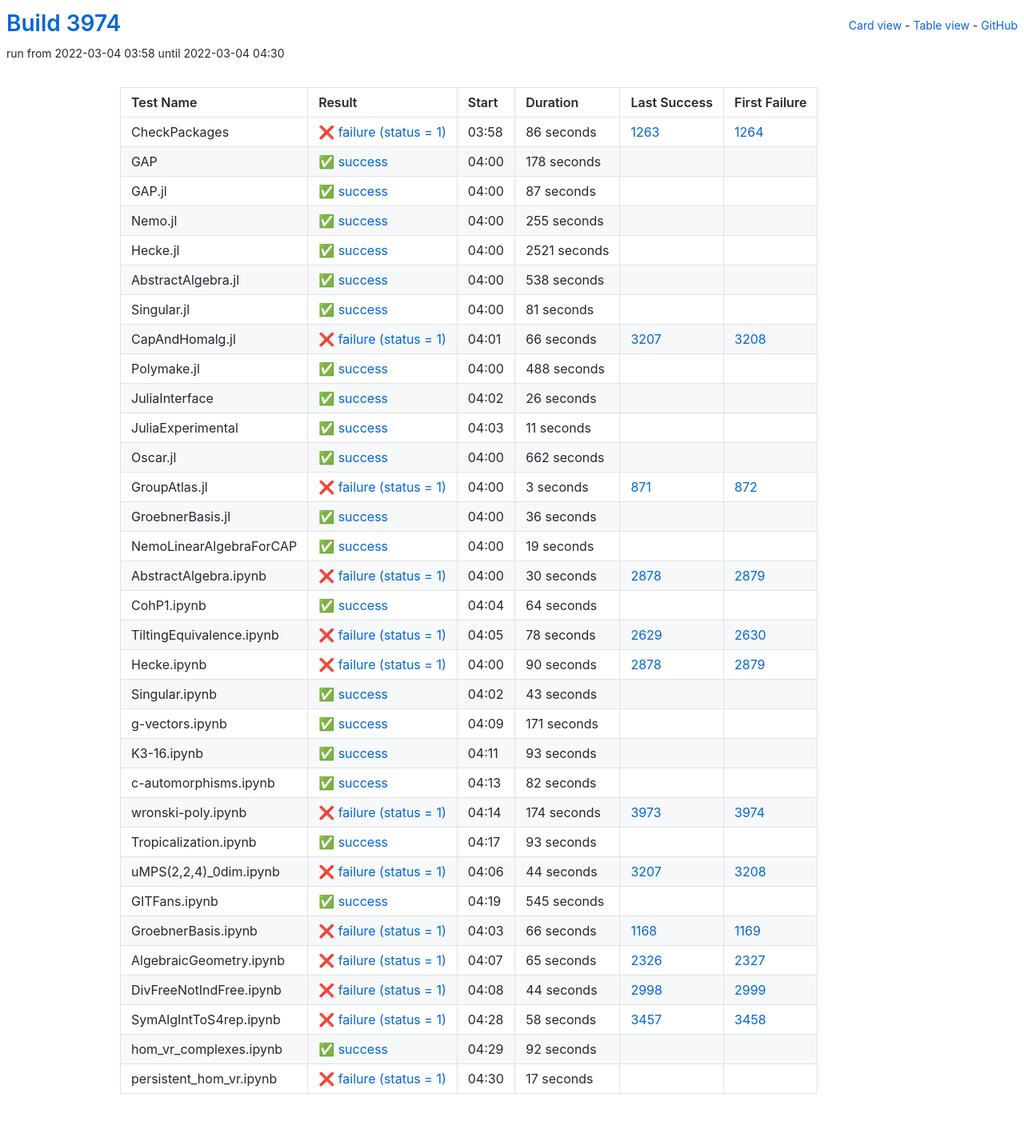
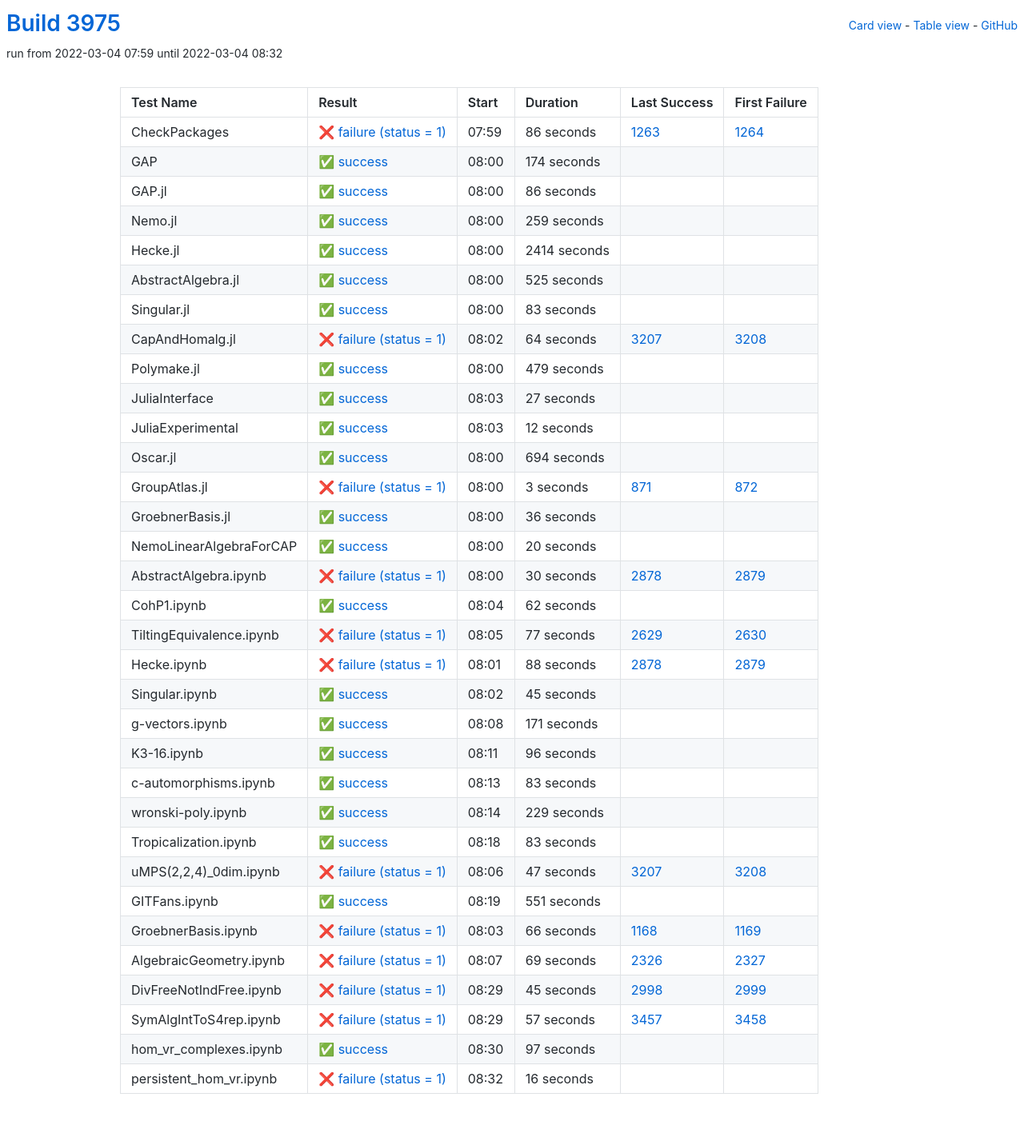
Before and after one commit to oscar-system/oscar-ci-status-stable, a Jekyll site: the page built from table.html, in a window 1280 px wide. Shown: the whole page at 80% size. Built offline with Jekyll 4.4.1, drawn with Linux system fonts in a browser that asks for light colours.

Commit message:
Build #3975

```diff
--- a/_data/ci.yml
+++ b/_data/ci.yml
@@ -1,6 +1,6 @@
 ---
-build: 3974
-build_url: https://oscarci.mathematik.uni-kl.de/job/oscar-stable/3974/
+build: 3975
+build_url: https://oscarci.mathematik.uni-kl.de/job/oscar-stable/3975/
 job: oscar-stable
 organization: oscar-system
 repo: oscar-ci-status-stable
@@ -8,8 +8,8 @@ repourl: https://github.com/oscar-system/oscar-ci-status-stable
 tests:
 - name: CheckPackages
   id: checkpackages
-  log: https://oscarci.mathematik.uni-kl.de/job/oscar-stable/3974/artifact/logs/build-3974/CheckPackages.log
-  start: 2022-03-04 03:58
+  log: https://oscarci.mathematik.uni-kl.de/job/oscar-stable/3975/artifact/logs/build-3975/CheckPackages.log
+  start: 2022-03-04 07:59
   success: false
   exitcode: 1
   status: failure
@@ -20,140 +20,140 @@ tests:
   first_failure_url: https://oscarci.mathematik.uni-kl.de/job/oscar-stable/1264/
 - name: GAP
   id: gap
-  log: https://oscarci.mathematik.uni-kl.de/job/oscar-stable/3974/artifact/logs/build-3974/GAP.log
-  start: 2022-03-04 04:00
+  log: https://oscarci.mathematik.uni-kl.de/job/oscar-stable/3975/artifact/logs/build-3975/GAP.log
+  start: 2022-03-04 08:00
   success: true
   exitcode: 0
   status: success
-  duration: 178
+  duration: 174
   last_success: false
   last_success_url:
   first_failure: false
   first_failure_url:
 - name: GAP.jl
   id: gap-jl
-  log: https://oscarci.mathematik.uni-kl.de/job/oscar-stable/3974/artifact/logs/build-3974/GAP.jl.log
-  start: 2022-03-04 04:00
+  log: https://oscarci.mathematik.uni-kl.de/job/oscar-stable/3975/artifact/logs/build-3975/GAP.jl.log
+  start: 2022-03-04 08:00
   success: true
   exitcode: 0
   status: success
-  duration: 87
+  duration: 86
   last_success: false
   last_success_url:
   first_failure: false
   first_failure_url:
 - name: Nemo.jl
   id: nemo-jl
-  log: https://oscarci.mathematik.uni-kl.de/job/oscar-stable/3974/artifact/logs/build-3974/Nemo.jl.log
-  start: 2022-03-04 04:00
+  log: https://oscarci.mathematik.uni-kl.de/job/oscar-stable/3975/artifact/logs/build-3975/Nemo.jl.log
+  start: 2022-03-04 08:00
   success: true
   exitcode: 0
   status: success
-  duration: 255
+  duration: 259
   last_success: false
   last_success_url:
   first_failure: false
   first_failure_url:
 - name: Hecke.jl
   id: hecke-jl
-  log: https://oscarci.mathematik.uni-kl.de/job/oscar-stable/3974/artifact/logs/build-3974/Hecke.jl.log
-  start: 2022-03-04 04:00
+  log: https://oscarci.mathematik.uni-kl.de/job/oscar-stable/3975/artifact/logs/build-3975/Hecke.jl.log
+  start: 2022-03-04 08:00
   success: true
   exitcode: 0
   status: success
-  duration: 2521
+  duration: 2414
   last_success: false
   last_success_url:
   first_failure: false
   first_failure_url:
 - name: AbstractAlgebra.jl
   id: abstractalgebra-jl
-  log: https://oscarci.mathematik.uni-kl.de/job/oscar-stable/3974/artifact/logs/build-3974/AbstractAlgebra.jl.log
-  start: 2022-03-04 04:00
+  log: https://oscarci.mathematik.uni-kl.de/job/oscar-stable/3975/artifact/logs/build-3975/AbstractAlgebra.jl.log
+  start: 2022-03-04 08:00
   success: true
   exitcode: 0
   status: success
-  duration: 538
+  duration: 525
   last_success: false
   last_success_url:
   first_failure: false
   first_failure_url:
 - name: Singular.jl
   id: singular-jl
-  log: https://oscarci.mathematik.uni-kl.de/job/oscar-stable/3974/artifact/logs/build-3974/Singular.jl.log
-  start: 2022-03-04 04:00
+  log: https://oscarci.mathematik.uni-kl.de/job/oscar-stable/3975/artifact/logs/build-3975/Singular.jl.log
+  start: 2022-03-04 08:00
   success: true
   exitcode: 0
   status: success
-  duration: 81
+  duration: 83
   last_success: false
   last_success_url:
   first_failure: false
   first_failure_url:
 - name: CapAndHomalg.jl
   id: capandhomalg-jl
-  log: https://oscarci.mathematik.uni-kl.de/job/oscar-stable/3974/artifact/logs/build-3974/CapAndHomalg.jl.log
-  start: 2022-03-04 04:01
+  log: https://oscarci.mathematik.uni-kl.de/job/oscar-stable/3975/artifact/logs/build-3975/CapAndHomalg.jl.log
+  start: 2022-03-04 08:02
   success: false
   exitcode: 1
   status: failure
-  duration: 66
+  duration: 64
   last_success: 3207
   last_success_url: https://oscarci.mathematik.uni-kl.de/job/oscar-stable/3207/
   first_failure: 3208
   first_failure_url: https://oscarci.mathematik.uni-kl.de/job/oscar-stable/3208/
 - name: Polymake.jl
   id: polymake-jl
-  log: https://oscarci.mathematik.uni-kl.de/job/oscar-stable/3974/artifact/logs/build-3974/Polymake.jl.log
-  start: 2022-03-04 04:00
+  log: https://oscarci.mathematik.uni-kl.de/job/oscar-stable/3975/artifact/logs/build-3975/Polymake.jl.log
+  start: 2022-03-04 08:00
   success: true
   exitcode: 0
   status: success
-  duration: 488
+  duration: 479
   last_success: false
   last_success_url:
   first_failure: false
   first_failure_url:
 - name: JuliaInterface
   id: juliainterface
-  log: https://oscarci.mathematik.uni-kl.de/job/oscar-stable/3974/artifact/logs/build-3974/JuliaInterface.log
-  start: 2022-03-04 04:02
+  log: https://oscarci.mathematik.uni-kl.de/job/oscar-stable/3975/artifact/logs/build-3975/JuliaInterface.log
+  start: 2022-03-04 08:03
   success: true
   exitcode: 0
   status: success
-  duration: 26
+  duration: 27
   last_success: false
   last_success_url:
   first_failure: false
   first_failure_url:
 - name: JuliaExperimental
   id: juliaexperimental
-  log: https://oscarci.mathematik.uni-kl.de/job/oscar-stable/3974/artifact/logs/build-3974/JuliaExperimental.log
-  start: 2022-03-04 04:03
+  log: https://oscarci.mathematik.uni-kl.de/job/oscar-stable/3975/artifact/logs/build-3975/JuliaExperimental.log
+  start: 2022-03-04 08:03
   success: true
   exitcode: 0
   status: success
-  duration: 11
+  duration: 12
   last_success: false
   last_success_url:
   first_failure: false
   first_failure_url:
 - name: Oscar.jl
   id: oscar-jl
-  log: https://oscarci.mathematik.uni-kl.de/job/oscar-stable/3974/artifact/logs/build-3974/Oscar.jl.log
-  start: 2022-03-04 04:00
+  log: https://oscarci.mathematik.uni-kl.de/job/oscar-stable/3975/artifact/logs/build-3975/Oscar.jl.log
+  start: 2022-03-04 08:00
   success: true
   exitcode: 0
   status: success
-  duration: 662
+  duration: 694
   last_success: false
   last_success_url:
   first_failure: false
   first_failure_url:
 - name: GroupAtlas.jl
   id: groupatlas-jl
-  log: https://oscarci.mathematik.uni-kl.de/job/oscar-stable/3974/artifact/logs/build-3974/GroupAtlas.jl.log
-  start: 2022-03-04 04:00
+  log: https://oscarci.mathematik.uni-kl.de/job/oscar-stable/3975/artifact/logs/build-3975/GroupAtlas.jl.log
+  start: 2022-03-04 08:00
   success: false
   exitcode: 1
   status: failure
@@ -164,8 +164,8 @@ tests:
   first_failure_url: https://oscarci.mathematik.uni-kl.de/job/oscar-stable/872/
 - name: GroebnerBasis.jl
   id: groebnerbasis-jl
-  log: https://oscarci.mathematik.uni-kl.de/job/oscar-stable/3974/artifact/logs/build-3974/GroebnerBasis.jl.log
-  start: 2022-03-04 04:00
+  log: https://oscarci.mathematik.uni-kl.de/job/oscar-stable/3975/artifact/logs/build-3975/GroebnerBasis.jl.log
+  start: 2022-03-04 08:00
   success: true
   exitcode: 0
   status: success
@@ -176,20 +176,20 @@ tests:
   first_failure_url:
 - name: NemoLinearAlgebraForCAP
   id: nemolinearalgebraforcap
-  log: https://oscarci.mathematik.uni-kl.de/job/oscar-stable/3974/artifact/logs/build-3974/NemoLinearAlgebraForCAP.log
-  start: 2022-03-04 04:00
+  log: https://oscarci.mathematik.uni-kl.de/job/oscar-stable/3975/artifact/logs/build-3975/NemoLinearAlgebraForCAP.log
+  start: 2022-03-04 08:00
   success: true
   exitcode: 0
   status: success
-  duration: 19
+  duration: 20
   last_success: false
   last_success_url:
   first_failure: false
   first_failure_url:
 - name: AbstractAlgebra.ipynb
   id: abstractalgebra-ipynb
-  log: https://oscarci.mathematik.uni-kl.de/job/oscar-stable/3974/artifact/logs/build-3974/AbstractAlgebra.ipynb.log
-  start: 2022-03-04 04:00
+  log: https://oscarci.mathematik.uni-kl.de/job/oscar-stable/3975/artifact/logs/build-3975/AbstractAlgebra.ipynb.log
+  start: 2022-03-04 08:00
   success: false
   exitcode: 1
   status: failure
@@ -200,56 +200,56 @@ tests:
   first_failure_url: https://oscarci.mathematik.uni-kl.de/job/oscar-stable/2879/
 - name: CohP1.ipynb
   id: cohp1-ipynb
-  log: https://oscarci.mathematik.uni-kl.de/job/oscar-stable/3974/artifact/logs/build-3974/CohP1.ipynb.log
-  start: 2022-03-04 04:04
+  log: https://oscarci.mathematik.uni-kl.de/job/oscar-stable/3975/artifact/logs/build-3975/CohP1.ipynb.log
+  start: 2022-03-04 08:04
   success: true
   exitcode: 0
   status: success
-  duration: 64
+  duration: 62
   last_success: false
   last_success_url:
   first_failure: false
   first_failure_url:
 - name: TiltingEquivalence.ipynb
   id: tiltingequivalence-ipynb
-  log: https://oscarci.mathematik.uni-kl.de/job/oscar-stable/3974/artifact/logs/build-3974/TiltingEquivalence.ipynb.log
-  start: 2022-03-04 04:05
+  log: https://oscarci.mathematik.uni-kl.de/job/oscar-stable/3975/artifact/logs/build-3975/TiltingEquivalence.ipynb.log
+  start: 2022-03-04 08:05
   success: false
   exitcode: 1
   status: failure
-  duration: 78
+  duration: 77
   last_success: 2629
   last_success_url: https://oscarci.mathematik.uni-kl.de/job/oscar-stable/2629/
   first_failure: 2630
   first_failure_url: https://oscarci.mathematik.uni-kl.de/job/oscar-stable/2630/
 - name: Hecke.ipynb
   id: hecke-ipynb
-  log: https://oscarci.mathematik.uni-kl.de/job/oscar-stable/3974/artifact/logs/build-3974/Hecke.ipynb.log
-  start: 2022-03-04 04:00
+  log: https://oscarci.mathematik.uni-kl.de/job/oscar-stable/3975/artifact/logs/build-3975/Hecke.ipynb.log
+  start: 2022-03-04 08:01
   success: false
   exitcode: 1
   status: failure
-  duration: 90
+  duration: 88
   last_success: 2878
   last_success_url: https://oscarci.mathematik.uni-kl.de/job/oscar-stable/2878/
   first_failure: 2879
   first_failure_url: https://oscarci.mathematik.uni-kl.de/job/oscar-stable/2879/
 - name: Singular.ipynb
   id: singular-ipynb
-  log: https://oscarci.mathematik.uni-kl.de/job/oscar-stable/3974/artifact/logs/build-3974/Singular.ipynb.log
-  start: 2022-03-04 04:02
+  log: https://oscarci.mathematik.uni-kl.de/job/oscar-stable/3975/artifact/logs/build-3975/Singular.ipynb.log
+  start: 2022-03-04 08:02
   success: true
   exitcode: 0
   status: success
-  duration: 43
+  duration: 45
   last_success: false
   last_success_url:
   first_failure: false
   first_failure_url:
 - name: g-vectors.ipynb
   id: g-vectors-ipynb
-  log: https://oscarci.mathematik.uni-kl.de/job/oscar-stable/3974/artifact/logs/build-3974/g-vectors.ipynb.log
-  start: 2022-03-04 04:09
+  log: https://oscarci.mathematik.uni-kl.de/job/oscar-stable/3975/artifact/logs/build-3975/g-vectors.ipynb.log
+  start: 2022-03-04 08:08
   success: true
   exitcode: 0
   status: success
@@ -260,80 +260,80 @@ tests:
   first_failure_url:
 - name: K3-16.ipynb
   id: k3-16-ipynb
-  log: https://oscarci.mathematik.uni-kl.de/job/oscar-stable/3974/artifact/logs/build-3974/K3-16.ipynb.log
-  start: 2022-03-04 04:11
+  log: https://oscarci.mathematik.uni-kl.de/job/oscar-stable/3975/artifact/logs/build-3975/K3-16.ipynb.log
+  start: 2022-03-04 08:11
   success: true
   exitcode: 0
   status: success
-  duration: 93
+  duration: 96
   last_success: false
   last_success_url:
   first_failure: false
   first_failure_url:
 - name: c-automorphisms.ipynb
   id: c-automorphisms-ipynb
-  log: https://oscarci.mathematik.uni-kl.de/job/oscar-stable/3974/artifact/logs/build-3974/c-automorphisms.ipynb.log
-  start: 2022-03-04 04:13
+  log: https://oscarci.mathematik.uni-kl.de/job/oscar-stable/3975/artifact/logs/build-3975/c-automorphisms.ipynb.log
+  start: 2022-03-04 08:13
   success: true
   exitcode: 0
   status: success
-  duration: 82
+  duration: 83
   last_success: false
   last_success_url:
   first_failure: false
   first_failure_url:
 - name: wronski-poly.ipynb
   id: wronski-poly-ipynb
-  log: https://oscarci.mathematik.uni-kl.de/job/oscar-stable/3974/artifact/logs/build-3974/wronski-poly.ipynb.log
-  start: 2022-03-04 04:14
-  success: false
-  exitcode: 1
-  status: failure
-  duration: 174
-  last_success: 3973
-  last_success_url: https://oscarci.mathematik.uni-kl.de/job/oscar-stable/3973/
-  first_failure: 3974
-  first_failure_url: https://oscarci.mathematik.uni-kl.de/job/oscar-stable/3974/
-- name: Tropicalization.ipynb
-  id: tropicalization-ipynb
-  log: https://oscarci.mathematik.uni-kl.de/job/oscar-stable/3974/artifact/logs/build-3974/Tropicalization.ipynb.log
-  start: 2022-03-04 04:17
+  log: https://oscarci.mathematik.uni-kl.de/job/oscar-stable/3975/artifact/logs/build-3975/wronski-poly.ipynb.log
+  start: 2022-03-04 08:14
   success: true
   exitcode: 0
   status: success
-  duration: 93
+  duration: 229
+  last_success: false
+  last_success_url:
+  first_failure: false
+  first_failure_url:
+- name: Tropicalization.ipynb
+  id: tropicalization-ipynb
+  log: https://oscarci.mathematik.uni-kl.de/job/oscar-stable/3975/artifact/logs/build-3975/Tropicalization.ipynb.log
+  start: 2022-03-04 08:18
+  success: true
+  exitcode: 0
+  status: success
+  duration: 83
   last_success: false
   last_success_url:
   first_failure: false
   first_failure_url:
 - name: uMPS(2,2,4)_0dim.ipynb
   id: umps-2-2-4-0dim-ipynb
-  log: https://oscarci.mathematik.uni-kl.de/job/oscar-stable/3974/artifact/logs/build-3974/uMPS-2-2-4-_0dim.ipynb.log
-  start: 2022-03-04 04:06
+  log: https://oscarci.mathematik.uni-kl.de/job/oscar-stable/3975/artifact/logs/build-3975/uMPS-2-2-4-_0dim.ipynb.log
+  start: 2022-03-04 08:06
   success: false
   exitcode: 1
   status: failure
-  duration: 44
+  duration: 47
   last_success: 3207
   last_success_url: https://oscarci.mathematik.uni-kl.de/job/oscar-stable/3207/
   first_failure: 3208
   first_failure_url: https://oscarci.mathematik.uni-kl.de/job/oscar-stable/3208/
 - name: GITFans.ipynb
   id: gitfans-ipynb
-  log: https://oscarci.mathematik.uni-kl.de/job/oscar-stable/3974/artifact/logs/build-3974/GITFans.ipynb.log
-  start: 2022-03-04 04:19
+  log: https://oscarci.mathematik.uni-kl.de/job/oscar-stable/3975/artifact/logs/build-3975/GITFans.ipynb.log
+  start: 2022-03-04 08:19
   success: true
   exitcode: 0
   status: success
-  duration: 545
+  duration: 551
   last_success: false
   last_success_url:
   first_failure: false
   first_failure_url:
 - name: GroebnerBasis.ipynb
   id: groebnerbasis-ipynb
-  log: https://oscarci.mathematik.uni-kl.de/job/oscar-stable/3974/artifact/logs/build-3974/GroebnerBasis.ipynb.log
-  start: 2022-03-04 04:03
+  log: https://oscarci.mathematik.uni-kl.de/job/oscar-stable/3975/artifact/logs/build-3975/GroebnerBasis.ipynb.log
+  start: 2022-03-04 08:03
   success: false
   exitcode: 1
   status: failure
@@ -344,60 +344,60 @@ tests:
   first_failure_url: https://oscarci.mathematik.uni-kl.de/job/oscar-stable/1169/
 - name: AlgebraicGeometry.ipynb
   id: algebraicgeometry-ipynb
-  log: https://oscarci.mathematik.uni-kl.de/job/oscar-stable/3974/artifact/logs/build-3974/AlgebraicGeometry.ipynb.log
-  start: 2022-03-04 04:07
+  log: https://oscarci.mathematik.uni-kl.de/job/oscar-stable/3975/artifact/logs/build-3975/AlgebraicGeometry.ipynb.log
+  start: 2022-03-04 08:07
   success: false
   exitcode: 1
   status: failure
-  duration: 65
+  duration: 69
   last_success: 2326
   last_success_url: https://oscarci.mathematik.uni-kl.de/job/oscar-stable/2326/
   first_failure: 2327
   first_failure_url: https://oscarci.mathematik.uni-kl.de/job/oscar-stable/2327/
 - name: DivFreeNotIndFree.ipynb
   id: divfreenotindfree-ipynb
-  log: https://oscarci.mathematik.uni-kl.de/job/oscar-stable/3974/artifact/logs/build-3974/DivFreeNotIndFree.ipynb.log
-  start: 2022-03-04 04:08
+  log: https://oscarci.mathematik.uni-kl.de/job/oscar-stable/3975/artifact/logs/build-3975/DivFreeNotIndFree.ipynb.log
+  start: 2022-03-04 08:29
   success: false
   exitcode: 1
   status: failure
-  duration: 44
+  duration: 45
   last_success: 2998
   last_success_url: https://oscarci.mathematik.uni-kl.de/job/oscar-stable/2998/
   first_failure: 2999
   first_failure_url: https://oscarci.mathematik.uni-kl.de/job/oscar-stable/2999/
 - name: SymAlgIntToS4rep.ipynb
   id: symalginttos4rep-ipynb
-  log: https://oscarci.mathematik.uni-kl.de/job/oscar-stable/3974/artifact/logs/build-3974/SymAlgIntToS4rep.ipynb.log
-  start: 2022-03-04 04:28
+  log: https://oscarci.mathematik.uni-kl.de/job/oscar-stable/3975/artifact/logs/build-3975/SymAlgIntToS4rep.ipynb.log
+  start: 2022-03-04 08:29
   success: false
   exitcode: 1
   status: failure
-  duration: 58
+  duration: 57
   last_success: 3457
   last_success_url: https://oscarci.mathematik.uni-kl.de/job/oscar-stable/3457/
   first_failure: 3458
   first_failure_url: https://oscarci.mathematik.uni-kl.de/job/oscar-stable/3458/
 - name: hom_vr_complexes.ipynb
   id: hom-vr-complexes-ipynb
-  log: https://oscarci.mathematik.uni-kl.de/job/oscar-stable/3974/artifact/logs/build-3974/hom_vr_complexes.ipynb.log
-  start: 2022-03-04 04:29
+  log: https://oscarci.mathematik.uni-kl.de/job/oscar-stable/3975/artifact/logs/build-3975/hom_vr_complexes.ipynb.log
+  start: 2022-03-04 08:30
   success: true
   exitcode: 0
   status: success
-  duration: 92
+  duration: 97
   last_success: false
   last_success_url:
   first_failure: false
   first_failure_url:
 - name: persistent_hom_vr.ipynb
   id: persistent-hom-vr-ipynb
-  log: https://oscarci.mathematik.uni-kl.de/job/oscar-stable/3974/artifact/logs/build-3974/persistent_hom_vr.ipynb.log
-  start: 2022-03-04 04:30
+  log: https://oscarci.mathematik.uni-kl.de/job/oscar-stable/3975/artifact/logs/build-3975/persistent_hom_vr.ipynb.log
+  start: 2022-03-04 08:32
   success: false
   exitcode: 1
   status: failure
-  duration: 17
+  duration: 16
   last_success: false
   last_success_url:
   first_failure: false
```
Also changed, not shown: README.md.
